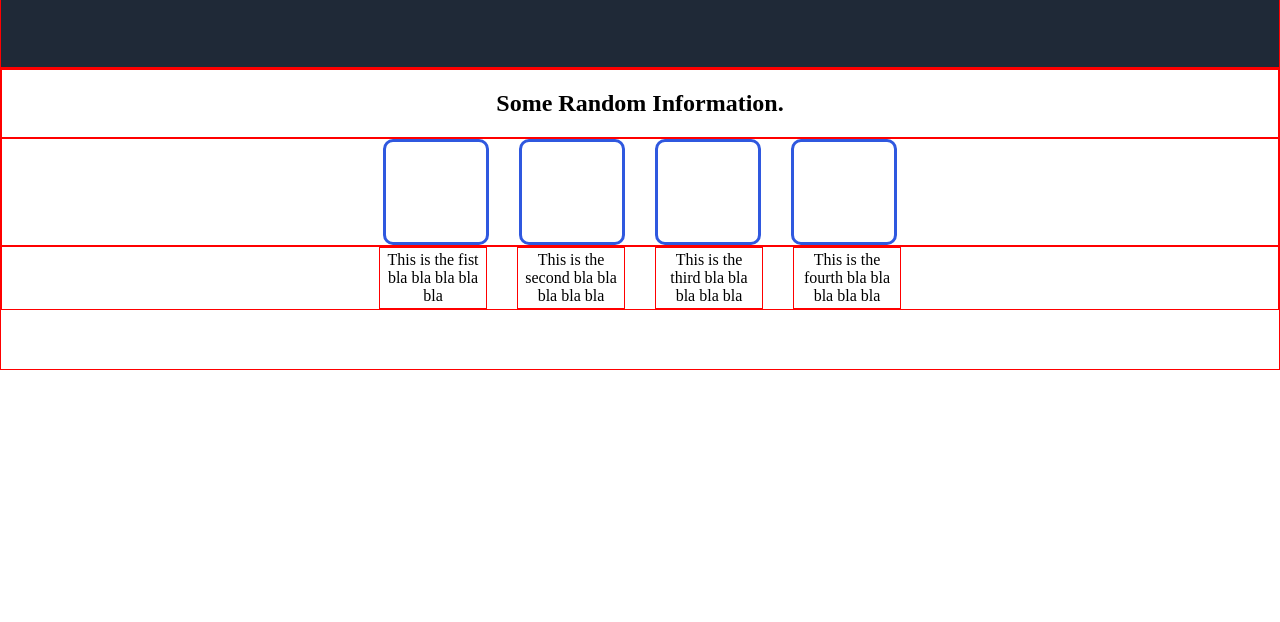
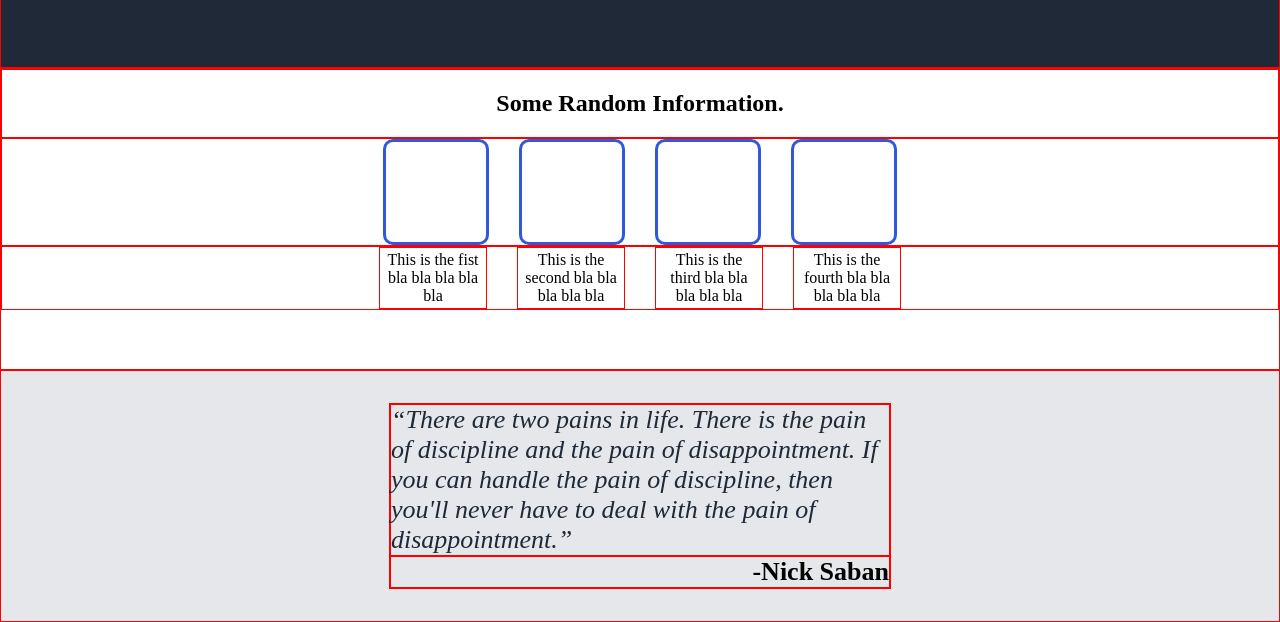
Before and after one commit to C00P3R-500/LandingPage, a plain HTML site: page index.html in a window 1280 px wide. Shown: the part 303-925 px from the top of the page. Before the commit the page ends 800 px from the top, so only its background shows below. Drawn offline with Linux system fonts and the light colour scheme.

Commit message:
add bottom middle section

```diff
--- a/index.html
+++ b/index.html
@@ -57,6 +57,17 @@
 
     </div>
 
+    <div class="bm">
+        <div class="bmcontainer">
+            <div class="btext">“There are two pains in life. There is the pain of discipline and the pain of disappointment.
+            If you can handle the pain of discipline, then you'll never have to deal with the pain of disappointment.”</div>
+            <div class="br">-Nick Saban</div>
+        </div>
+
+
+
+    </div>
+
 
 </body>
 </html>
--- a/style.css
+++ b/style.css
@@ -100,10 +100,10 @@ ul {
 .mtext {
     display: flex;
     justify-content: center;
-    padding: 20px;
     color: black;
     font-size: 24px;
     font-weight: 900;
+    padding: 20px;
 }
 
 .mp {
@@ -114,6 +114,33 @@ ul {
     gap: 10px;
     padding: 3px;
 }
+.bm {
+    display: flex;
+    justify-content: center;
+    align-items: center;
+    background-color: #E5E7EB;
+    height: 250px;
+}
+
+.bmcontainer {
+    display: flex;
+    flex-direction: column;
+    width: 500px;
+    flex-wrap: wrap;
+}
+
+.btext{
+    font-size: 26px;
+    color: #1F2937;
+    font-weight: 300;
+    font-style: italic;
+}
+.br {
+    display: flex;
+    justify-content: flex-end;
+    font-size: 26px;
+    font-weight: bold;
+}
 
 
 div {
```
